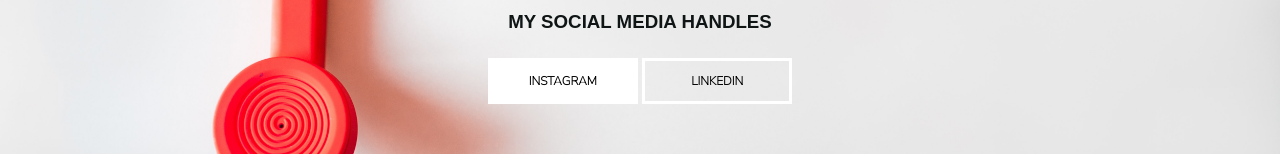
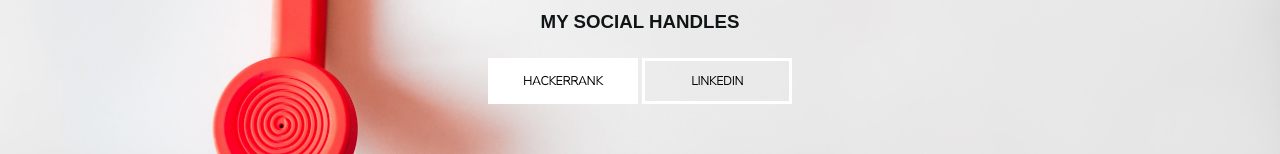
Before and after one commit to chananajatin/project, a plain HTML site: page contactme.html in a window 1280 px wide. Shown: the part 389-543 px from the top of the page. Drawn offline with Linux system fonts and the light colour scheme; a web font is replaced by a local one.

Commit message:
Update contactme.html

```diff
--- a/contactme.html
+++ b/contactme.html
@@ -30,8 +30,8 @@
        <div class="test">
           <h4>for any query </h4>
           <h1>contact-me</h1>
-          <h3> my social media handles</h3>
-          <button id="buttonone" onclick = "document.location = 'https://www.instagram.com/jatinchanana91/?hl=en'"> instagram</button>
+          <h3> my social handles</h3>
+          <button id="buttonone" onclick = "document.location = 'https://www.hackerrank.com/jatinchanana'"> hackerrank</button>
           <button id="buttontwo" onclick = "document.location = 'https://www.linkedin.com/in/jatin-chanana-068812201/'">linkedin</button>
         </div>
     </div>
```
